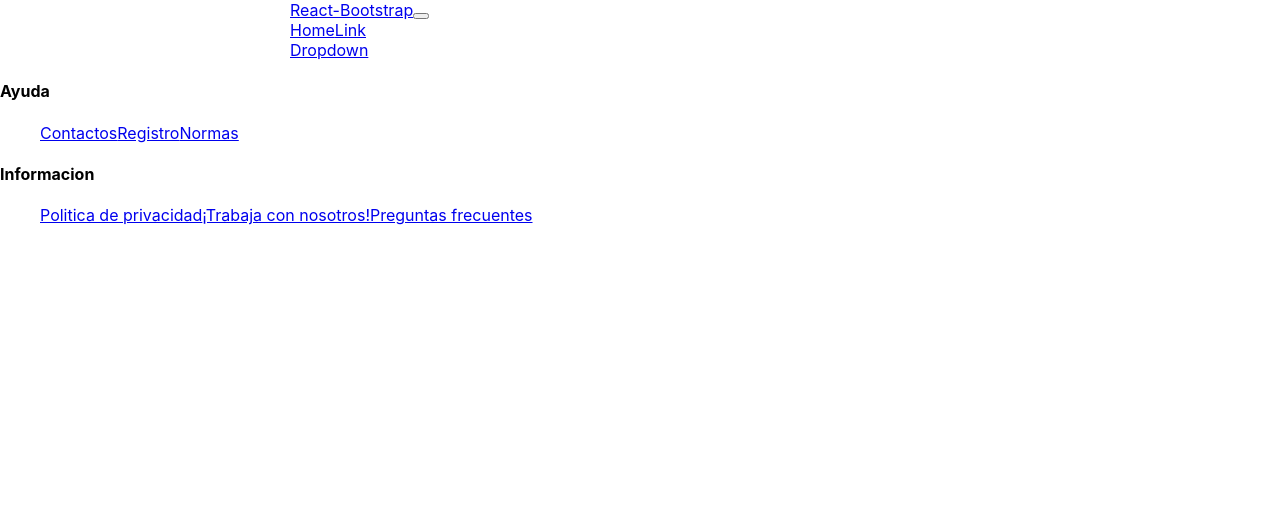
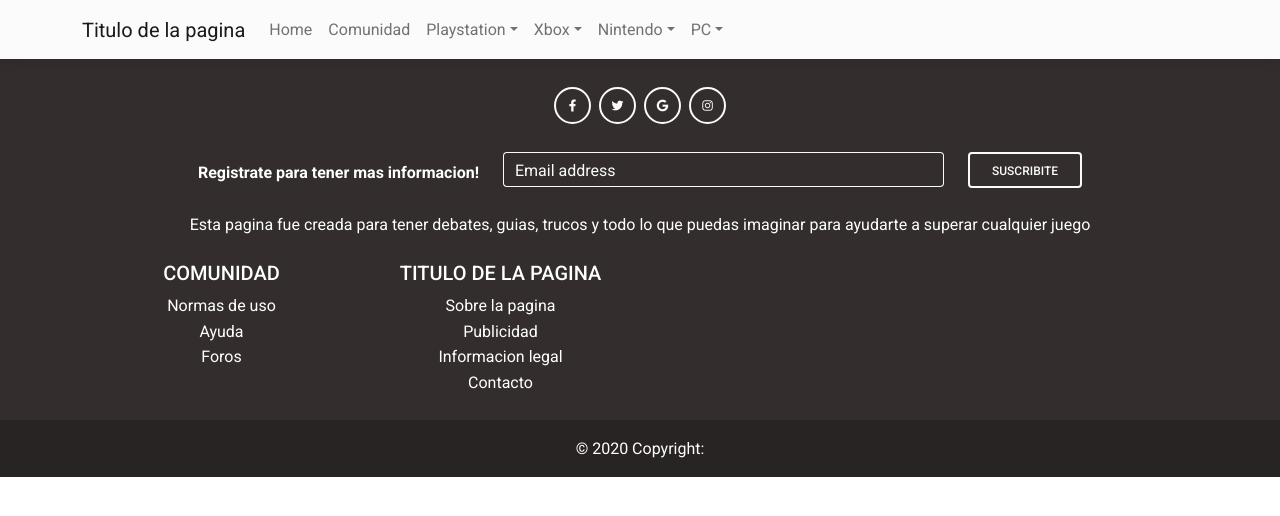
Before and after one commit to matiasmaidana25/ForodejuegosFront, a React (Create React App) app: page / in a window 1280 px wide. Shown: the top 516 px of the page. Built offline with nearby package versions, Linux system fonts and the light colour scheme.

Commit message:
Navbar y Footer

```diff
--- a/package.json
+++ b/package.json
@@ -7,6 +7,7 @@
     "@testing-library/react": "^13.4.0",
     "@testing-library/user-event": "^13.5.0",
     "bootstrap": "^5.2.1",
+    "mdb-react-ui-kit": "^4.2.0",
     "react": "^18.2.0",
     "react-bootstrap": "^2.5.0",
     "react-dom": "^18.2.0",
--- a/public/index.html
+++ b/public/index.html
@@ -15,6 +15,7 @@
       user's mobile device or desktop. See https://developers.google.com/web/fundamentals/web-app-manifest/
     -->
     <link rel="manifest" href="%PUBLIC_URL%/manifest.json" />
+
     <!--
       Notice the use of %PUBLIC_URL% in the tags above.
       It will be replaced with the URL of the `public` folder during the build.
@@ -24,6 +25,8 @@
       work correctly both with client-side routing and a non-root public URL.
       Learn how to configure a non-root public URL by running `npm run build`.
     -->
+    <link href="https://use.fontawesome.com/releases/v5.15.1/css/all.css" rel="stylesheet" />
+    <link href="https://fonts.googleapis.com/css?family=Roboto:300,400,500,700&display=swap" rel="stylesheet" />
     <title>React App</title>
   </head>
   <body>
--- a/src/App.js
+++ b/src/App.js
@@ -3,6 +3,7 @@ import './App.css';
 import Navbar from "./Components/Navbar/navbar"
 import Footer from "./Components/Footer/footer"
 import Body from "./Components/Body/body"
+
 
 function App() {
   return (
--- a/src/Components/Footer/footer.js
+++ b/src/Components/Footer/footer.js
@@ -1,5 +1,14 @@
 import React from 'react';
-import './footer.css';
+import "./footer.css"
+import {
+    MDBFooter,
+    MDBContainer,
+    MDBIcon,
+    MDBInput,
+    MDBCol,
+    MDBRow,
+    MDBBtn
+} from 'mdb-react-ui-kit';
 
 class footer extends React.Component {
     constructor(props) {
@@ -9,32 +18,113 @@ class footer extends React.Component {
 
     render() {
         return (
-            <>
-                <footer class="footer-secundario">
-                    <div>
-                        <div class="row">
-                            <div class="footer-col">
-                                <h4>Ayuda</h4>
-                                <ul>
-                                    <a href="#/">Contactos</a>
-                                    <a href="#/">Registro</a>
-                                    <a href="#/">Normas</a>
+            <MDBFooter className='text-center' color='white' bgColor='dark'>
+                <MDBContainer className='p-4'>
+                    <section className='mb-4'>
+                        <MDBBtn outline color="light" floating className='m-1' href='#!' role='button'>
+                            <MDBIcon fab icon='facebook-f' />
+                        </MDBBtn>
+
+                        <MDBBtn outline color="light" floating className='m-1' href='#!' role='button'>
+                            <MDBIcon fab icon='twitter' />
+                        </MDBBtn>
+
+                        <MDBBtn outline color="light" floating className='m-1' href='#!' role='button'>
+                            <MDBIcon fab icon='google' />
+                        </MDBBtn>
+
+                        <MDBBtn outline color="light" floating className='m-1' href='#!' role='button'>
+                            <MDBIcon fab icon='instagram' />
+                        </MDBBtn>
+                    </section>
+
+                    <section className=''>
+                        <form action=''>
+                            <MDBRow className='d-flex justify-content-center'>
+                                <MDBCol size="auto">
+                                    <p className='pt-2'>
+                                        <strong>Registrate para tener mas informacion!</strong>
+                                    </p>
+                                </MDBCol>
+
+                                <MDBCol md='5' start='12'>
+                                    <MDBInput contrast type='email' label='Email address' className='mb-4' />
+                                </MDBCol>
+
+                                <MDBCol size="auto">
+                                    <MDBBtn outline color='light' type='submit' className='mb-4'>
+                                        Suscribite
+                                    </MDBBtn>
+                                </MDBCol>
+                            </MDBRow>
+                        </form>
+                    </section>
+
+                    <section className='mb-4'>
+                        <p>
+                            Esta pagina fue creada para tener debates, guias, trucos y todo lo que puedas imaginar para ayudarte a superar cualquier juego
+                        </p>
+                    </section>
+
+                    <section className=''>
+                        <MDBRow>
+                            <MDBCol lg='3' md='6' className='mb-4 mb-md-0'>
+                                <h5 className='text-uppercase'>Comunidad</h5>
+
+                                <ul className='list-unstyled mb-0'>
+                                    <li>
+                                        <a href='#!' className='text-white'>
+                                            Normas de uso
+                                        </a>
+                                    </li>
+                                    <li>
+                                        <a href='#!' className='text-white'>
+                                            Ayuda
+                                        </a>
+                                    </li>
+                                    <li>
+                                        <a href='#!' className='text-white'>
+                                            Foros
+                                        </a>
+                                    </li>
                                 </ul>
-                            </div>
-                            <div class="footer-cool">
-                                <h4>Informacion</h4>
-                                <ul>
-                                    <a href="#/">Politica de privacidad</a>
-                                    <a href="#/">¡Trabaja con nosotros!</a>
-                                    <a href="#/">Preguntas frecuentes</a>
+                            </MDBCol>
+
+                            <MDBCol lg='3' md='6' className='mb-4 mb-md-0'>
+                                <h5 className='text-uppercase'>Titulo de la pagina</h5>
+
+                                <ul className='list-unstyled mb-0'>
+                                    <li>
+                                        <a href='#!' className='text-white'>
+                                            Sobre la pagina
+                                        </a>
+                                    </li>
+                                    <li>
+                                        <a href='#!' className='text-white'>
+                                            Publicidad
+                                        </a>
+                                    </li>
+                                    <li>
+                                        <a href='#!' className='text-white'>
+                                            Informacion legal
+                                        </a>
+                                    </li>
+                                    <li>
+                                        <a href='#!' className='text-white'>
+                                            Contacto
+                                        </a>
+                                    </li>
                                 </ul>
-                            </div>
-                        </div>
-                    </div>
-                </footer>
-            </>
-        )
+                            </MDBCol>
+                        </MDBRow>
+                    </section>
+                </MDBContainer>
+
+                <div className='text-center p-3' style={{ backgroundColor: 'rgba(0, 0, 0, 0.2)' }}>
+                    © 2020 Copyright:
+                </div>
+            </MDBFooter>
+        );
     }
 }
-
 export default footer;
--- a/src/Components/Navbar/Navbar.js
+++ b/src/Components/Navbar/Navbar.js
@@ -14,18 +14,63 @@ class navbar extends React.Component {
     return (
       <Navbar bg="light" expand="lg">
         <Container>
-          <Navbar.Brand href="#home">React-Bootstrap</Navbar.Brand>
+          <Navbar.Brand href="#home">Titulo de la pagina</Navbar.Brand>
           <Navbar.Toggle aria-controls="basic-Navbar-nav" />
           <Navbar.Collapse id="basic-Navbar-nav">
             <Nav className="me-auto">
               <Nav.Link href="#home">Home</Nav.Link>
-              <Nav.Link href="#link">Link</Nav.Link>
-              <NavDropdown title="Dropdown" id="basic-nav-dropdown">
-                <NavDropdown.Item href="#action/3.1">Action</NavDropdown.Item>
-                <NavDropdown.Item href="#action/3.2">
-                  Another action
+              <Nav.Link href="#link">Comunidad</Nav.Link>
+              <NavDropdown title="Playstation" id="basic-nav-dropdown">
+                <NavDropdown.Item href="#action/3.1">Aventura</NavDropdown.Item>
+                <NavDropdown.Item href="#action/3.2">Deporte</NavDropdown.Item>
+                <NavDropdown.Item href="#action/3.3">Carrera</NavDropdown.Item>
+                <NavDropdown.Item href="#action/3.4">Shooter</NavDropdown.Item>
+                <NavDropdown.Item href="#action/3.5">Arcade</NavDropdown.Item>
+                <NavDropdown.Item href="#action/3.6">Estrategia</NavDropdown.Item>
+                <NavDropdown.Item href="#action/3.7">Simulación</NavDropdown.Item>
+                <NavDropdown.Item href="#action/3.8">Juegos de mesa</NavDropdown.Item>
+                <NavDropdown.Divider />
+                <NavDropdown.Item href="#action/3.4">
+                  Separated link
                 </NavDropdown.Item>
-                <NavDropdown.Item href="#action/3.3">Something</NavDropdown.Item>
+              </NavDropdown>
+              <NavDropdown title="Xbox" id="basic-nav-dropdown">
+                <NavDropdown.Item href="#action/3.1">Aventura</NavDropdown.Item>
+                <NavDropdown.Item href="#action/3.2">Deporte</NavDropdown.Item>
+                <NavDropdown.Item href="#action/3.3">Carrera</NavDropdown.Item>
+                <NavDropdown.Item href="#action/3.4">Shooter</NavDropdown.Item>
+                <NavDropdown.Item href="#action/3.5">Arcade</NavDropdown.Item>
+                <NavDropdown.Item href="#action/3.6">Estrategia</NavDropdown.Item>
+                <NavDropdown.Item href="#action/3.7">Simulación</NavDropdown.Item>
+                <NavDropdown.Item href="#action/3.8">Juegos de mesa</NavDropdown.Item>
+                <NavDropdown.Divider />
+                <NavDropdown.Item href="#action/3.4">
+                  Separated link
+                </NavDropdown.Item>
+              </NavDropdown>
+              <NavDropdown title="Nintendo" id="basic-nav-dropdown">
+                <NavDropdown.Item href="#action/3.1">Aventura</NavDropdown.Item>
+                <NavDropdown.Item href="#action/3.2">Deporte</NavDropdown.Item>
+                <NavDropdown.Item href="#action/3.3">Carrera</NavDropdown.Item>
+                <NavDropdown.Item href="#action/3.4">Shooter</NavDropdown.Item>
+                <NavDropdown.Item href="#action/3.5">Arcade</NavDropdown.Item>
+                <NavDropdown.Item href="#action/3.6">Estrategia</NavDropdown.Item>
+                <NavDropdown.Item href="#action/3.7">Simulación</NavDropdown.Item>
+                <NavDropdown.Item href="#action/3.8">Juegos de mesa</NavDropdown.Item>
+                <NavDropdown.Divider />
+                <NavDropdown.Item href="#action/3.4">
+                  Separated link
+                </NavDropdown.Item>
+              </NavDropdown>
+              <NavDropdown title="PC" id="basic-nav-dropdown">
+                <NavDropdown.Item href="#action/3.1">Aventura</NavDropdown.Item>
+                <NavDropdown.Item href="#action/3.2">Deporte</NavDropdown.Item>
+                <NavDropdown.Item href="#action/3.3">Carrera</NavDropdown.Item>
+                <NavDropdown.Item href="#action/3.4">Shooter</NavDropdown.Item>
+                <NavDropdown.Item href="#action/3.5">Arcade</NavDropdown.Item>
+                <NavDropdown.Item href="#action/3.6">Estrategia</NavDropdown.Item>
+                <NavDropdown.Item href="#action/3.7">Simulación</NavDropdown.Item>
+                <NavDropdown.Item href="#action/3.8">Juegos de mesa</NavDropdown.Item>
                 <NavDropdown.Divider />
                 <NavDropdown.Item href="#action/3.4">
                   Separated link
--- a/src/index.css
+++ b/src/index.css
@@ -11,3 +11,6 @@ code {
   font-family: source-code-pro, Menlo, Monaco, Consolas, 'Courier New',
     monospace;
 }
+body {
+  font-family: Roboto, Helvetica, Arial, sans-serif;
+}
--- a/src/index.js
+++ b/src/index.js
@@ -3,6 +3,8 @@ import ReactDOM from 'react-dom/client';
 import './index.css';
 import App from './App';
 import reportWebVitals from './reportWebVitals';
+import 'bootstrap/dist/css/bootstrap.min.css';
+import 'mdb-react-ui-kit/dist/css/mdb.min.css';
 
 const root = ReactDOM.createRoot(document.getElementById('root'));
 root.render(
```
Also changed, not shown: 1 other file (tests, documents, lock files or other folders).
